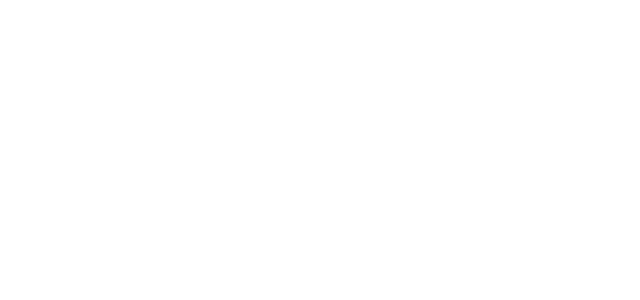
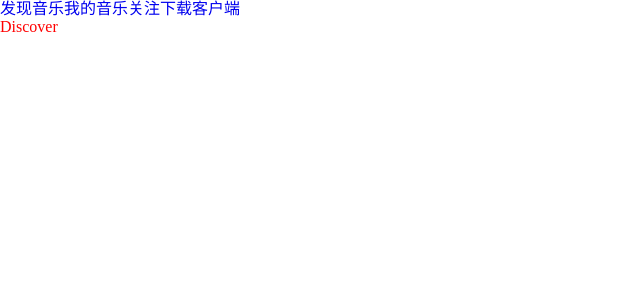
Before and after one commit to kkcooper-rgb/react18-ts-music, a React (Create React App) app: page /#/discover in a window 1280 px wide. Before the commit this address had no page. Shown: the top 300 px of the page, without its empty margins (0-640 px from the left). Built offline with nearby package versions, Linux system fonts and the light colour scheme.

Commit message:
路由初步添加

```diff
--- a/src/App.tsx
+++ b/src/App.tsx
@@ -1,8 +1,18 @@
 import React from 'react';
-import { useRoutes } from 'react-router-dom';
+import { useRoutes, Link } from 'react-router-dom';
 import routes from '@/router';
 function App() {
-  return <div className='App'>{useRoutes(routes)}</div>;
+  return (
+    <div className='App'>
+      <div className='nav'>
+        <Link to={'/discover'}>发现音乐</Link>
+        <Link to={'/mine'}>我的音乐</Link>
+        <Link to={'/focus'}>关注</Link>
+        <Link to={'/download'}>下载客户端</Link>
+      </div>
+      <div className='main'>{useRoutes(routes)}</div>
+    </div>
+  );
 }
 
 export default App;
```
Also changed, not shown: src/router/index.tsx (+21 -2 lines), src/views/discover/index.tsx (+7 -3 lines).
